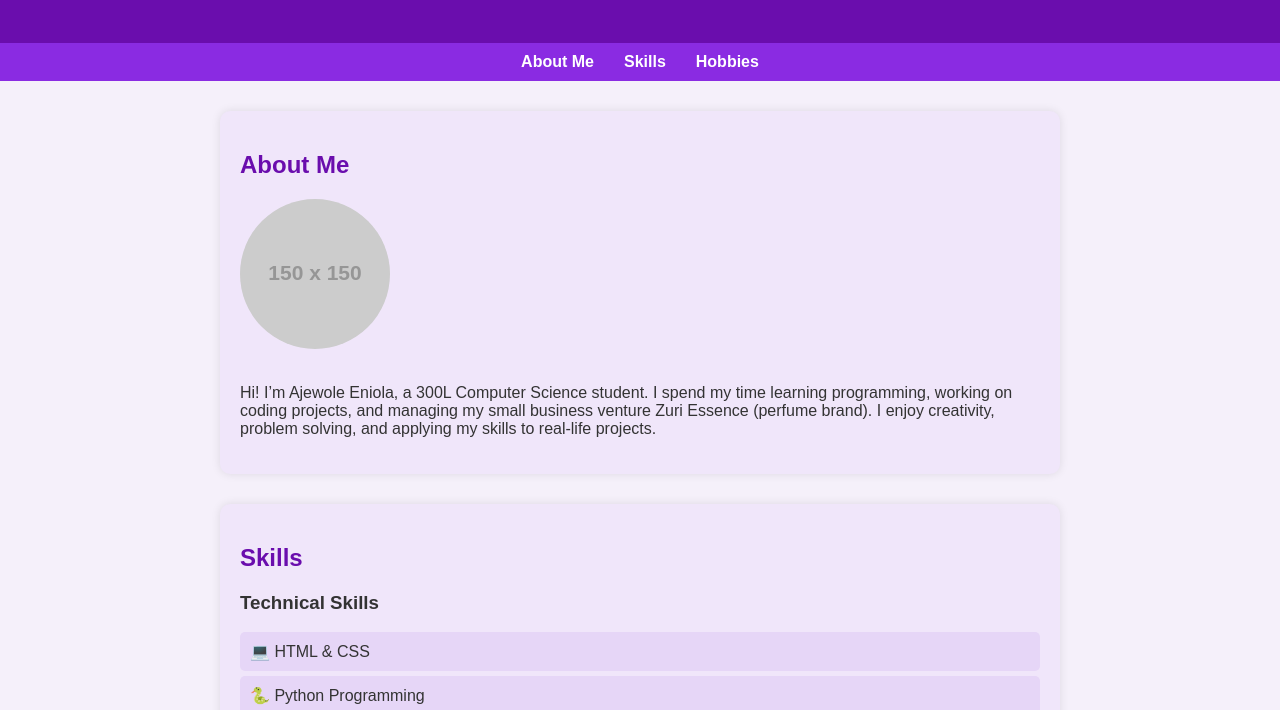
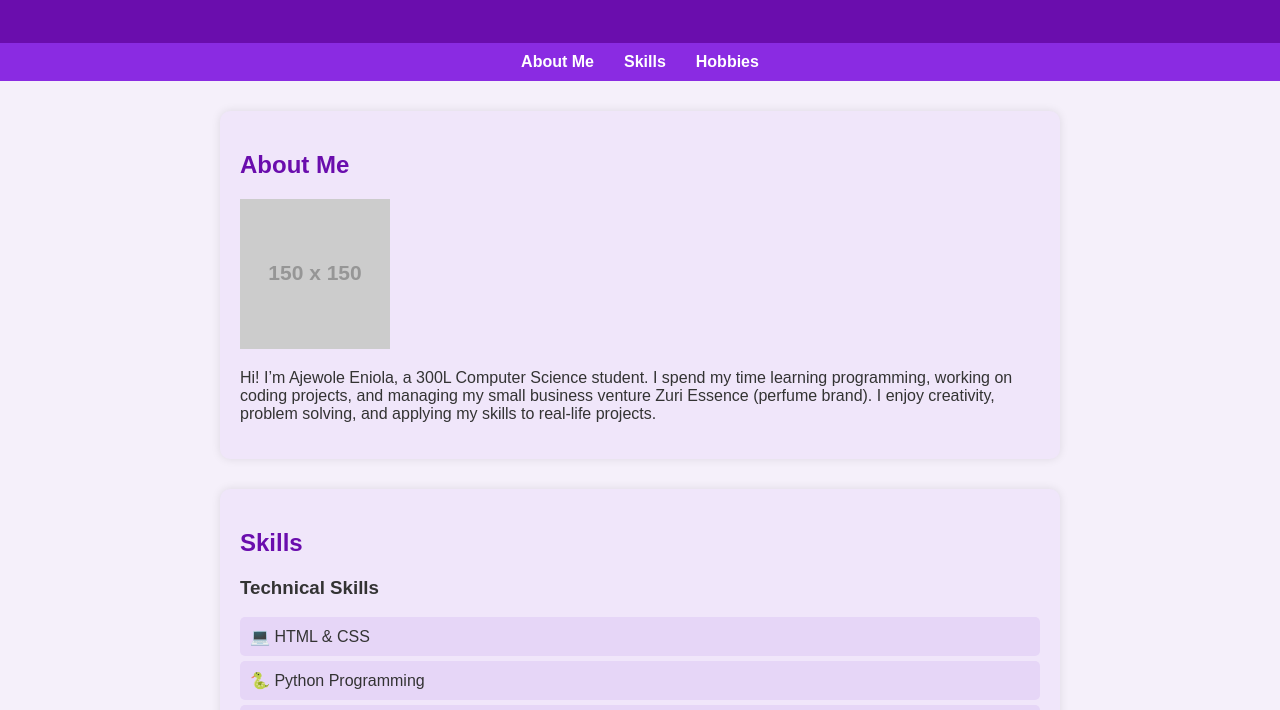
Before and after one commit to Folaexploringtech08/Folaexploringtech08.github.io, a plain HTML site: page index.html in a window 1280 px wide. Shown: the part 94-804 px from the top of the page. Drawn offline with Linux system fonts and the light colour scheme; placeholder pictures from the web are drawn by us.

```diff
--- a/index.html
+++ b/index.html
@@ -80,11 +80,6 @@
             background-color: #4b0082;
             transform: translateY(-2px);
         }
-        img {
-            max-width: 150px;
-            border-radius: 50%;
-            margin-bottom: 15px;
-        }
     </style>
 </head>
 <body>
```
